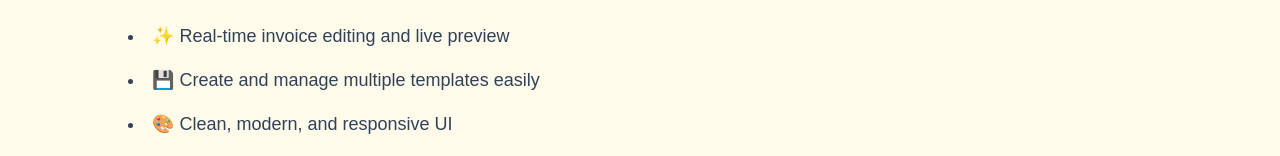
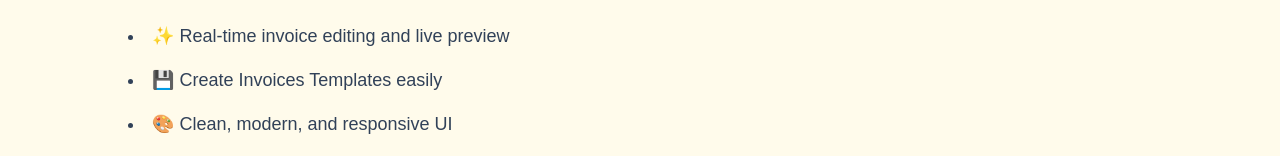
Before and after one commit to AbdelrahmanM1/invoicemaker, a Next.js app: page /about in a window 1280 px wide. Shown: the part 747-903 px from the top of the page. Built offline with nearby package versions, Linux system fonts and the light colour scheme.

Commit message:
edit smth

```diff
--- a/src/app/about/page.tsx
+++ b/src/app/about/page.tsx
@@ -90,7 +90,7 @@ export default function AboutPage() {
               <h2 className="text-3xl font-semibold text-blue-900 mb-4">What Makes Us Different</h2>
               <ul className="space-y-4 text-slate-700 text-lg list-disc list-inside">
                 <li>✨ Real-time invoice editing and live preview</li>
-                <li>💾 Create and manage multiple templates easily</li>
+                <li>💾 Create Invoices Templates easily</li>
                 <li>🎨 Clean, modern, and responsive UI</li>
               </ul>
             </motion.section>
@@ -143,7 +143,7 @@ export default function AboutPage() {
               <motion.a
                 whileHover={{ scale: 1.05 }}
                 whileTap={{ scale: 0.95 }}
-                href="/editor"
+                href="/templates"
                 className="inline-block bg-blue-900 text-white px-6 py-3 rounded-lg font-semibold hover:bg-blue-800 transition"
               >
                 Get Started
```
